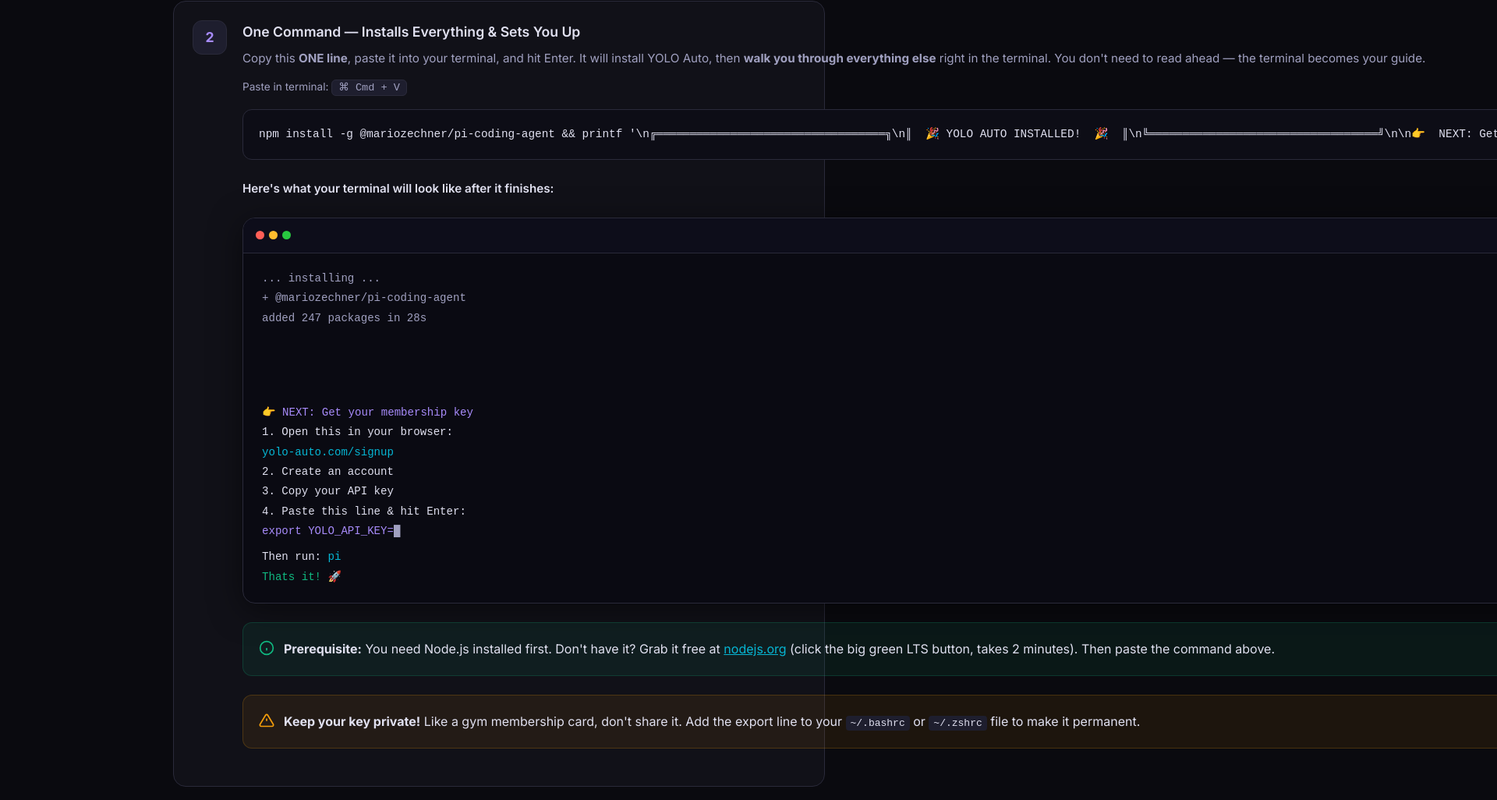
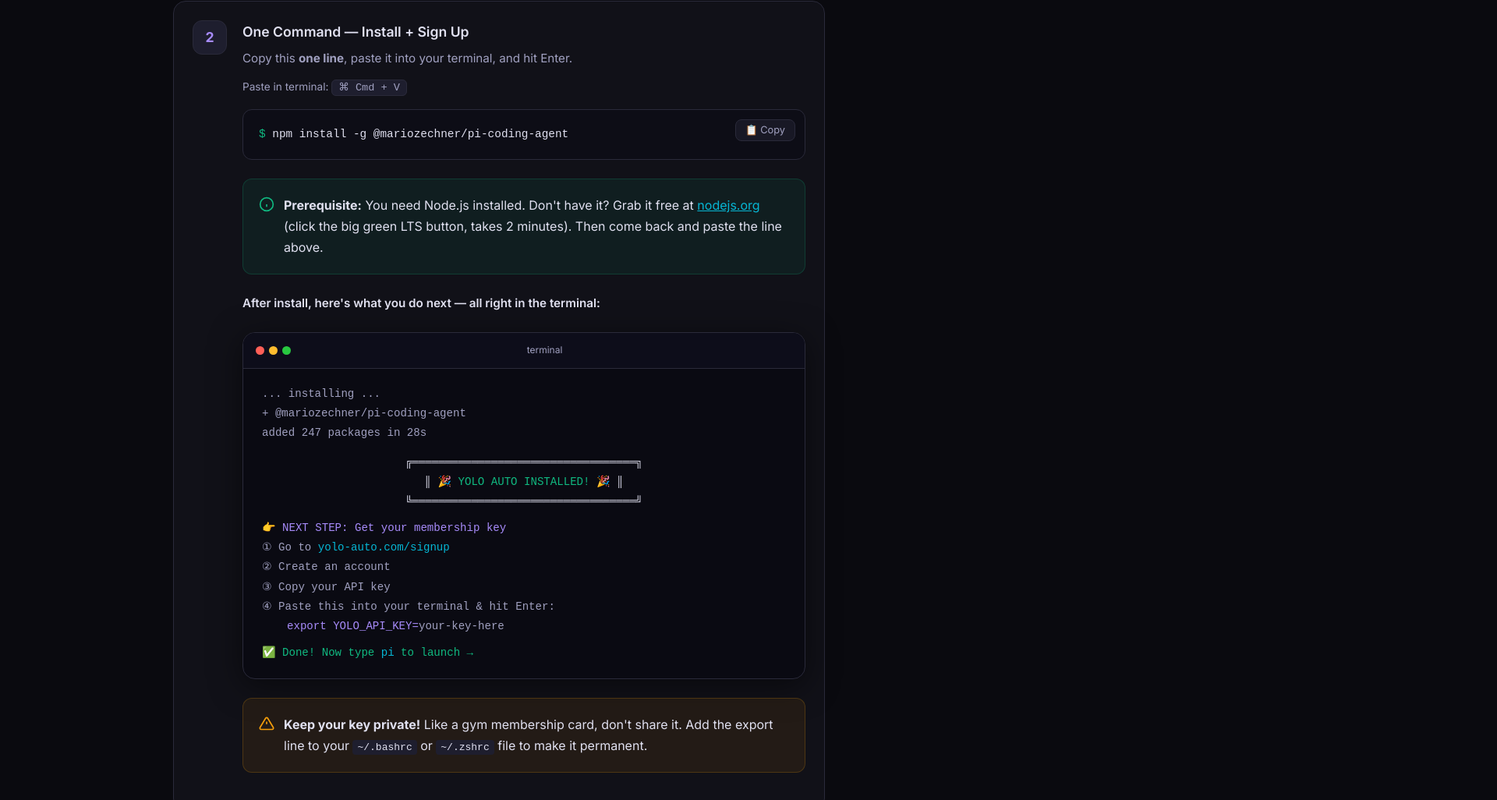
Before and after one commit to yolo-auto-org/yolo-auto-desktop, a plain HTML site: page index.html in a window 1280 px wide. Shown: the part 3155-4181 px from the top of the page at 78% size, 1920 px wide, since content can reach past the window. Drawn offline with Linux system fonts and the light colour scheme.

Commit message:
Clean Step 2: short install command + terminal walkthrough preview

```diff
--- a/index.html
+++ b/index.html
@@ -584,8 +584,8 @@
     <div class="step reveal" id="step2">
       <div class="step-num">2</div>
       <div class="step-content">
-        <h4>One Command — Installs Everything &amp; Sets You Up</h4>
-        <p>Copy this <strong>ONE line</strong>, paste it into your terminal, and hit Enter. It will install YOLO Auto, then <strong>walk you through everything else</strong> right in the terminal. You don't need to read ahead — the terminal becomes your guide.</p>
+        <h4>One Command — Install + Sign Up</h4>
+        <p>Copy this <strong>one line</strong>, paste it into your terminal, and hit Enter.</p>
 
         <div class="os-specific mac show">
           <p style="font-size:0.85rem;color:var(--text2);margin-bottom:0.5rem;">Paste in terminal: <kbd style="padding:2px 8px;border-radius:6px;background:var(--surface3);border:1px solid var(--border);font-family:monospace;">⌘ Cmd + V</kbd></p>
@@ -598,11 +598,17 @@
         </div>
 
         <div class="code-block">
-          <button class="copy-btn" onclick="copyCode(this, `npm install -g @mariozechner/pi-coding-agent && printf '\\n╔══════════════════════════════════╗\\n║  🎉 YOLO AUTO INSTALLED!  🎉  ║\\n╚══════════════════════════════════╝\\n\\n👉  NEXT: Get your membership key\\n\\n    1. Open this in your browser:\\n       yolo-auto.com/signup\\n\\n    2. Create an account\\n    3. Copy your API key\\n    4. Paste this line & hit Enter:\\n       export YOLO_API_KEY=YOUR-KEY\\n\\nThen run: pi\\n\\nThats it! 🚀\\n'`)">📋 Copy</button>
-          <pre>npm install -g @mariozechner/pi-coding-agent && printf '\n╔══════════════════════════════════╗\n║  🎉 YOLO AUTO INSTALLED!  🎉  ║\n╚══════════════════════════════════╝\n\n👉  NEXT: Get your membership key\n\n    1. Open this in your browser:\n       yolo-auto.com/signup\n\n    2. Create an account\n    3. Copy your API key\n    4. Paste this line & hit Enter:\n       export YOLO_API_KEY=YOUR-KEY\n\nThen run: pi\n\nThats it! 🚀\n'</pre>
+          <button class="copy-btn" onclick="copyCode(this, 'npm install -g @mariozechner/pi-coding-agent')">📋 Copy</button>
+          <pre><span class="prompt">$</span> npm install -g @mariozechner/pi-coding-agent</pre>
         </div>
 
-        <p style="font-weight:600;color:var(--text);margin-top:1.5rem;">Here's what your terminal will look like after it finishes:</p>
+        <div class="info-box tip">
+          <svg viewBox="0 0 24 24" fill="none" stroke="currentColor" stroke-width="2"><circle cx="12" cy="12" r="10"/><path d="M12 16v-4M12 8h.01"/></svg>
+          <div><strong>Prerequisite:</strong> You need Node.js installed. Don't have it? Grab it free at <a href="https://nodejs.org" style="color:var(--cyan);">nodejs.org</a> (click the big green LTS button, takes 2 minutes). Then come back and paste the line above.</div>
+        </div>
+
+        <p style="font-weight:600;color:var(--text);margin-top:1.5rem;">After install, here's what you do next — all right in the terminal:</p>
+
         <div class="terminal">
           <div class="terminal-bar">
             <div class="terminal-dots"><span class="terminal-dot r"></span><span class="terminal-dot y"></span><span class="terminal-dot g"></span></div>
@@ -612,24 +618,17 @@
             <div class="line" style="color:var(--text2);">... installing ...</div>
             <div class="line" style="color:var(--text2);">+ @mariozechner/pi-coding-agent</div>
             <div class="line" style="color:var(--text2);">added 247 packages in 28s</div>
-            <div class="line" style="margin-top:0.75rem;color:var(--green);text-align:center;">╔══════════════════════════════════╗</div>
-            <div class="line" style="color:var(--green);text-align:center;">║  🎉 YOLO AUTO INSTALLED!  🎉  ║</div>
-            <div class="line" style="color:var(--green);text-align:center;">╚══════════════════════════════════╝</div>
-            <div class="line" style="margin-top:0.5rem;color:var(--accent2);">👉  NEXT: Get your membership key</div>
-            <div class="line" style="color:var(--text);">    1. Open this in your browser:</div>
-            <div class="line" style="color:var(--cyan);">       yolo-auto.com/signup</div>
-            <div class="line" style="color:var(--text);">    2. Create an account</div>
-            <div class="line" style="color:var(--text);">    3. Copy your API key</div>
-            <div class="line" style="color:var(--text);">    4. Paste this line &amp; hit Enter:</div>
-            <div class="line" style="color:var(--accent2);">       export YOLO_API_KEY=<span class="blink">█</span></div>
-            <div class="line" style="margin-top:0.5rem;color:var(--text);">    Then run: <span style="color:var(--cyan);">pi</span></div>
-            <div class="line" style="color:var(--green);">    Thats it! 🚀</div>
+            <div class="line" style="margin-top:0.75rem;text-align:center;">╔══════════════════════════════════╗</div>
+            <div class="line" style="text-align:center;">║  <span style="color:var(--green);">🎉 YOLO AUTO INSTALLED! 🎉</span>  ║</div>
+            <div class="line" style="text-align:center;">╚══════════════════════════════════╝</div>
+            <div class="line" style="margin-top:0.5rem;color:var(--accent2);">👉 NEXT STEP: Get your membership key</div>
+            <div class="line" style="color:var(--text2);">   ①  Go to <span style="color:var(--cyan);">yolo-auto.com/signup</span></div>
+            <div class="line" style="color:var(--text2);">   ②  Create an account</div>
+            <div class="line" style="color:var(--text2);">   ③  Copy your API key</div>
+            <div class="line" style="color:var(--text2);">   ④  Paste this into your terminal &amp; hit Enter:</div>
+            <div class="line" style="color:var(--accent2);padding-left:2rem;">export YOLO_API_KEY=<span style="color:var(--text2);">your-key-here</span></div>
+            <div class="line" style="margin-top:0.5rem;color:var(--green);">✅  Done! Now type <span style="color:var(--cyan);">pi</span> to launch →</div>
           </div>
-        </div>
-
-        <div class="info-box tip" style="margin-top:1rem;">
-          <svg viewBox="0 0 24 24" fill="none" stroke="currentColor" stroke-width="2"><circle cx="12" cy="12" r="10"/><path d="M12 16v-4M12 8h.01"/></svg>
-          <div><strong>Prerequisite:</strong> You need Node.js installed first. Don't have it? Grab it free at <a href="https://nodejs.org" style="color:var(--cyan);">nodejs.org</a> (click the big green LTS button, takes 2 minutes). Then paste the command above.</div>
         </div>
 
         <div class="info-box warn">
```
